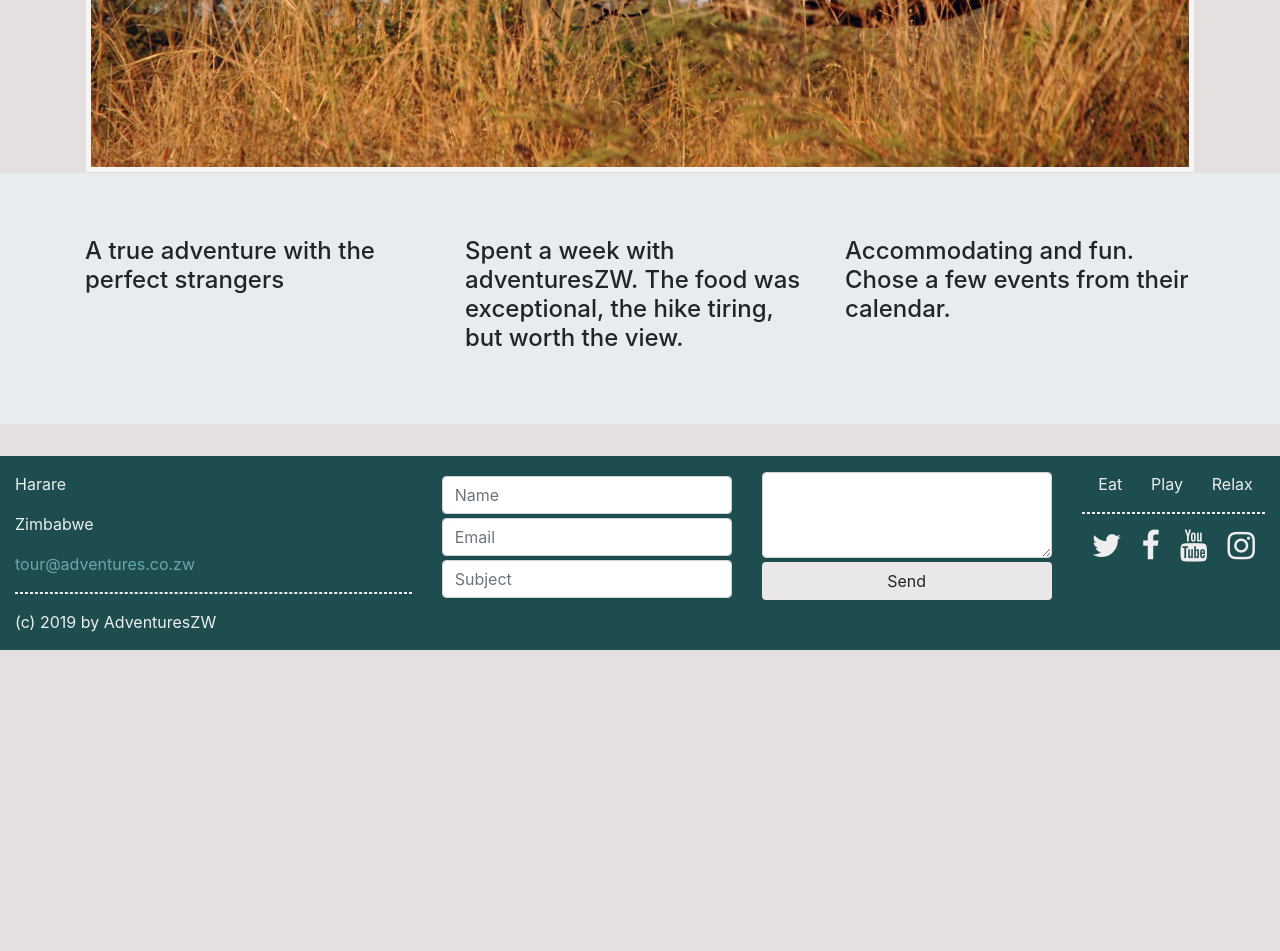
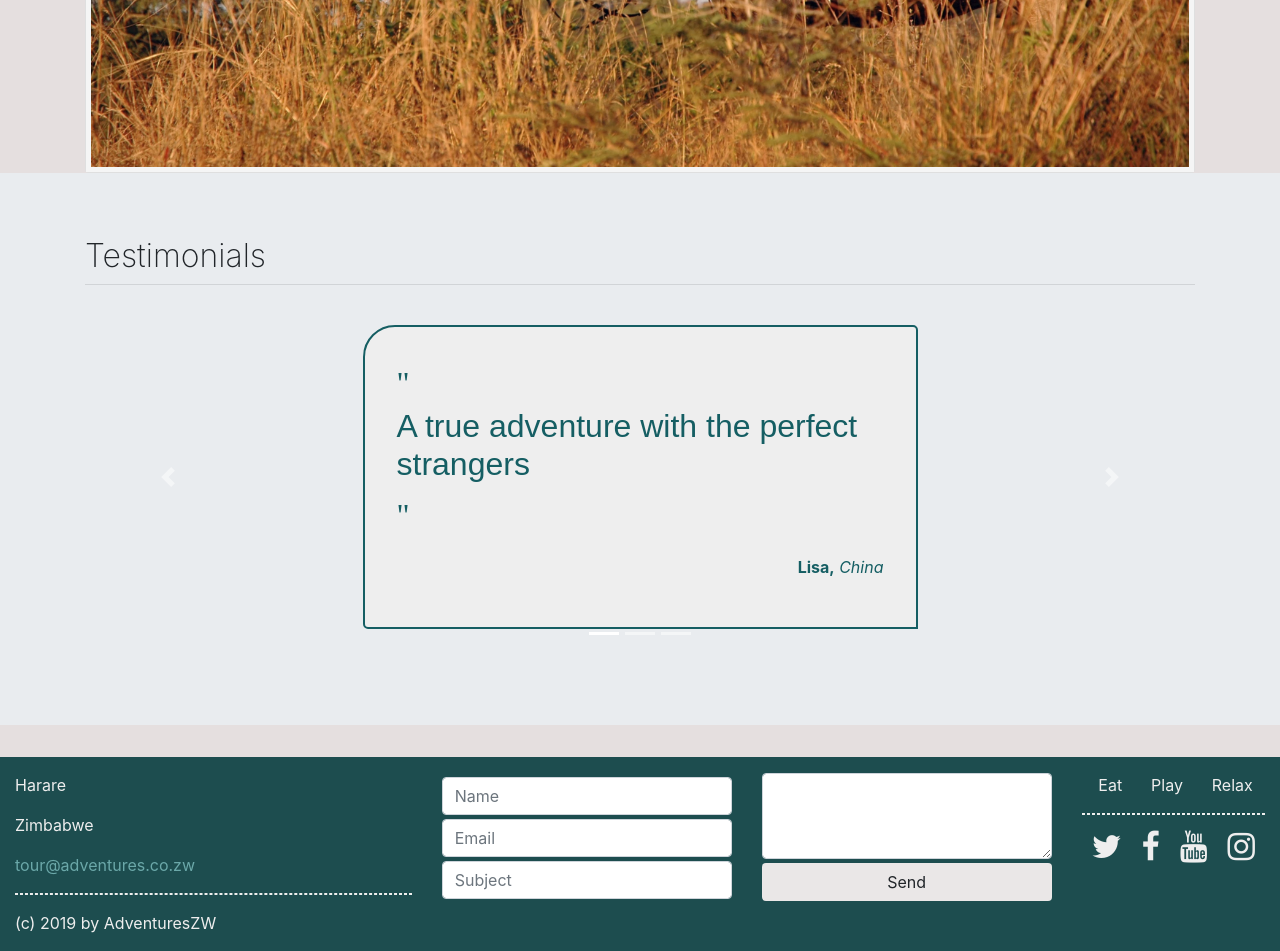
Before and after one commit to nakamura9/adventureszw, a Django app: page / in a window 1280 px wide. Shown: the part 2127-3078 px from the top of the page. Before the commit the page ends 2777 px from the top, so only its background shows below. Run offline with Django 3.2, Linux system fonts and the light colour scheme; parts of the project's set-up code (start-up, migrations or seed data) failed here and were passed over; some libraries are stand-ins or nearby versions.

Commit message:
testimonials

```diff
--- a/app/static/app/css/mpaso.css
+++ b/app/static/app/css/mpaso.css
@@ -330,7 +330,20 @@ body {
 .relax-card h1 {
     font-size: 12rem;
 }
+@media(max-width: 800px){
+    .simple-relax-card {
+        display: flex;
+        flex-direction: column;
+        margin: 1rem;
+        border: 1px solid #333;
+        border-radius: 5px;
+        padding: 10px;
+        box-shadow: 5px 10px 30px;
 
+    }
+}
+
+@media(min-width: 801px){
     .simple-relax-card {
         display: flex;
         flex-direction: row;
@@ -341,6 +354,8 @@ body {
         box-shadow: 5px 10px 30px;
 
     }
+}
+
 
 .simple-relax-card-text {
     flex: 1;
@@ -385,4 +400,49 @@ body {
         max-width: 50%;
         width: 50%;
     }
+
+    .testimonial {
+        max-width: 50%;
+        color: #155E63;
+        background-color: #eee;
+        margin: 2rem auto;
+        padding: 2rem;
+        border: 2px solid #155e63;
+        border-radius: 2rem 5px 0px 5px;
     }
+}
+@media(max-width:799px){
+    .testimonial {
+        color: #155E63;
+        background-color: #eee;
+        margin: 2rem auto;
+        padding: 2rem;
+        border: 2px solid #155e63;
+        border-radius: 2rem 5px 0px 5px;
+    }
+}
+
+
+.testimonial h2{
+    font-family: Arial, Helvetica, sans-serif;
+}
+
+.testimonial p{
+    text-align: right;
+    margin-top: 1rem;
+}
+
+.huge {
+    font-size: 2rem;
+    font-family: 'Times New Roman', Times, serif;
+}
+
+.huge:nth-child(3) {
+    font-size: 2rem;
+    text-align: right;
+    font-family: 'Times New Roman', Times, serif;
+}
+
+h2 {
+    font-weight: 200;
+}
--- a/app/templates/app/eat.html
+++ b/app/templates/app/eat.html
@@ -34,7 +34,6 @@
         </div>
     </div>
     <div class="row">
-        <div class="col-2"></div>
         <div class="col-8">
             <div class='eat-card'>
                 <div class='eat-image'>
@@ -64,8 +63,6 @@
                 </div>
             </div>
         </div>
-        <div class="col-2"></div>
-
     </div>
 </div>
 
--- a/app/templates/app/home.html
+++ b/app/templates/app/home.html
@@ -61,14 +61,52 @@
 <div class="jumbotron jumbotron-fluid">
     <div class="container">
         <div class="row">
-            <div class="col-4">
-                <h4>A true adventure with the perfect strangers</h4>
-            </div>
-            <div class="col-4">
-                <h4>Spent a week with adventuresZW. The food was exceptional, the hike tiring, but worth the view.</h4>
-            </div>
-            <div class="col-4">
-                <h4>Accommodating and fun. Chose a few events from their calendar.</h4>
+            <div class="col-12">
+                <h2>Testimonials</h2>
+                <hr class="my-2">
+                <div id="testimonials" class="carousel slide" data-ride="carousel">
+                    <ol class="carousel-indicators">
+                        <li data-target="#testimonials" data-slide-to="0" class="active"></li>
+                        <li data-target="#testimonials" data-slide-to="1"></li>
+                        <li data-target="#testimonials" data-slide-to="2"></li>
+                    </ol>
+                    <div class="carousel-inner" role="listbox">
+                        <div class="carousel-item active">
+                            <div class="testimonial"><span class="huge">"</span>
+                            <h2>A true adventure with the perfect strangers</h2>
+                            <span class="huge">"</span>
+                                <p><b>Lisa,</b> <i>China</i></p>
+
+                            </div>
+                        </div>
+                        <div class="carousel-item">
+                            <div class="testimonial">
+                                <span class="huge">"</span>
+                                <h2>Spent a week with adventuresZW. The food was exceptional, the hike tiring, but worth the view.</h2>
+                                <span class="huge">"</span>
+                                <p><b>Jade,</b> <i>Mauritius</i></p>
+
+                            </div>
+                        </div>
+                        <div class="carousel-item">
+                            <div class="testimonial">
+                                <span class="huge">"</span>
+                                <h2>Accommodating and fun. Chose a few events from their calendar.</h2>
+
+                                <span class="huge">"</span>
+                                <p><b>Tristan,</b> <i>Australia</i></p>
+                            </div>
+                        </div>
+                    </div>
+                    <a class="carousel-control-prev" href="#testimonials" role="button" data-slide="prev">
+                        <span class="carousel-control-prev-icon" aria-hidden="true"></span>
+                        <span class="sr-only">Previous</span>
+                    </a>
+                    <a class="carousel-control-next" href="#testimonials" role="button" data-slide="next">
+                        <span class="carousel-control-next-icon" aria-hidden="true"></span>
+                        <span class="sr-only">Next</span>
+                    </a>
+                </div>
             </div>
         </div>
     </div>
```
Lines whose indentation alone changed are shown as unchanged.
